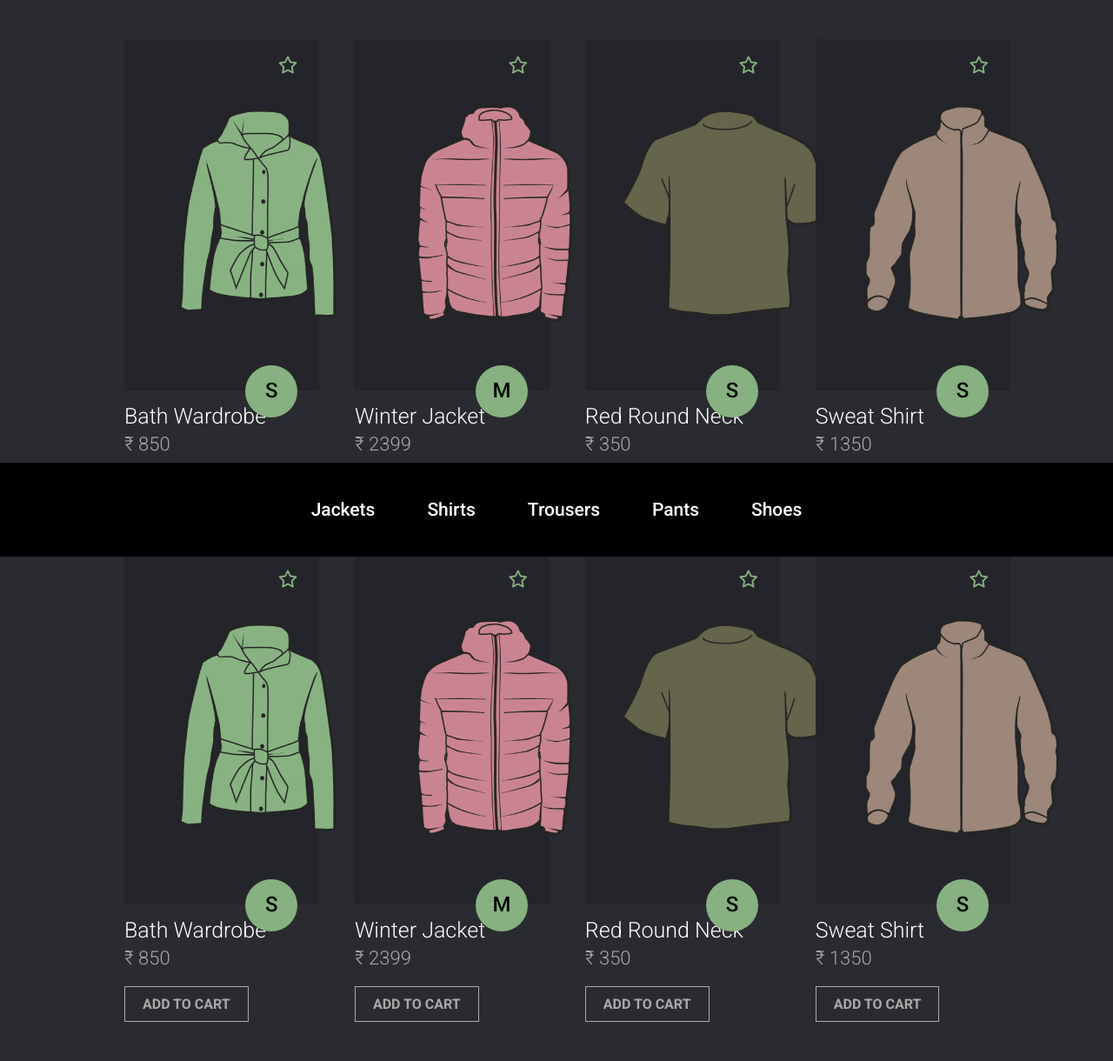
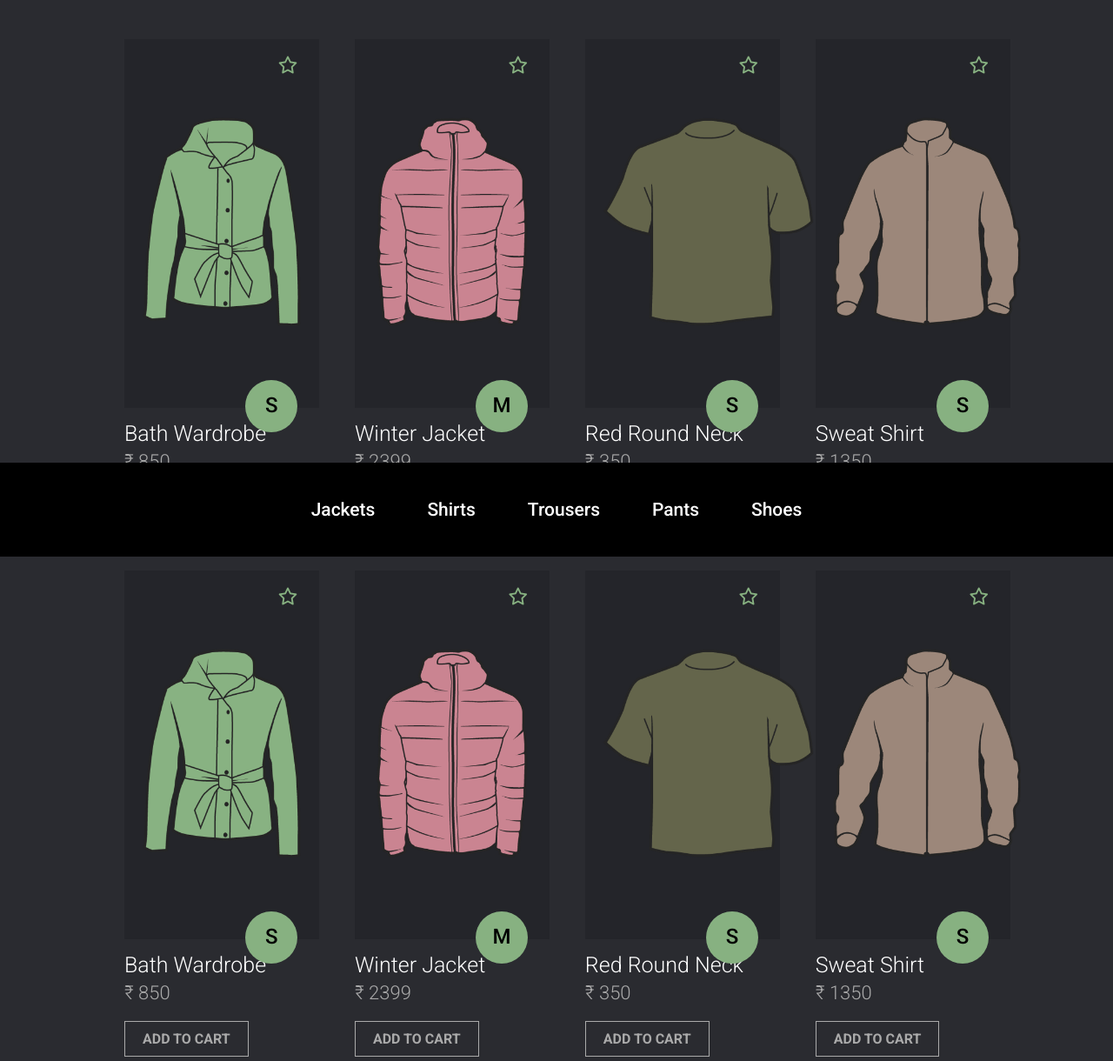
Before and after one commit to Hareesh-Raj/UI, a plain HTML site: page Fashionz/index.html in a window 1280 px wide. Shown: the part 160-1380 px from the top of the page at 87% size. Drawn offline with Linux system fonts and the light colour scheme.

Commit message:
Optimized The code

```diff
--- a/Fashionz/css/styles.css
+++ b/Fashionz/css/styles.css
@@ -93,31 +93,13 @@ section {
   position: relative;
   background-color: #24252a;
 
-  padding: 80px 50px;
+  padding: 90px 20px;
 }
-.card2 > .card-image {
-  padding: 75px 60px;
+.image {
+  text-align: center;
 }
-.card3 > .card-image {
-  padding: 80px 40px;
-}
-.card3 > .card-image > .image {
-  width: 100%;
-}
-.card4 > .card-image > .image {
-  width: 100%;
-}
-.card4 > .card-image {
-  padding: 75px 55px;
-}
-.card3 > .card-image > .image > img {
-  height: 240px;
-}
-.card2 > .card-image > .image > img {
-  height: 250px;
-}
-.card4 > .card-image > .image > img {
-  height: 250px;
+.image > img {
+  max-height: 240px;
 }
 
 .card-image-size {
@@ -126,7 +108,7 @@ section {
   background-color: #87b181;
   right: 25px;
 
-  top: 375px;
+  top: 392px;
   height: 60px;
   width: 60px;
 }
@@ -135,13 +117,6 @@ section {
 
   font-size: 24px;
   font-weight: 500;
-}
-.image {
-  width: 80%;
-  margin: auto;
-}
-.image > img {
-  height: 240px;
 }
 
 .product-name {
@@ -162,9 +137,7 @@ section {
   font-size: 16px;
   font-weight: 600;
 }
-.button li {
-  list-style: none;
-}
+
 .button ul li a {
   display: inline-block;
   padding: 10px 20px;
--- a/Fashionz/index.html
+++ b/Fashionz/index.html
@@ -69,7 +69,7 @@
             </ul>
           </div>
         </div>
-      </div><div class="card card2">
+      </div><div class="card">
         <div class="card-image">
           <div class="card-icon">
             <i class="fa-regular fa-star"></i>
@@ -90,7 +90,7 @@
             </ul>
           </div>
         </div>
-      </div><div class="card card3">
+      </div><div class="card">
         <div class="card-image">
           <div class="card-icon">
             <i class="fa-regular fa-star"></i>
@@ -111,7 +111,7 @@
             </ul>
           </div>
         </div>
-      </div><div class="card card4" style="margin-right: 0">
+      </div><div class="card" style="margin-right: 0">
         <div class="card-image">
           <div class="card-icon">
             <i class="fa-regular fa-star"></i>
@@ -156,7 +156,7 @@
             </ul>
           </div>
         </div>
-      </div><div class="card card2">
+      </div><div class="card">
         <div class="card-image">
           <div class="card-icon">
             <i class="fa-regular fa-star"></i>
@@ -177,7 +177,7 @@
             </ul>
           </div>
         </div>
-      </div><div class="card card3">
+      </div><div class="card">
         <div class="card-image">
           <div class="card-icon">
             <i class="fa-regular fa-star"></i>
@@ -198,7 +198,7 @@
             </ul>
           </div>
         </div>
-      </div><div class="card card4" style="margin-right: 0">
+      </div><div class="card" style="margin-right: 0">
         <div class="card-image">
           <div class="card-icon">
             <i class="fa-regular fa-star"></i>
```
